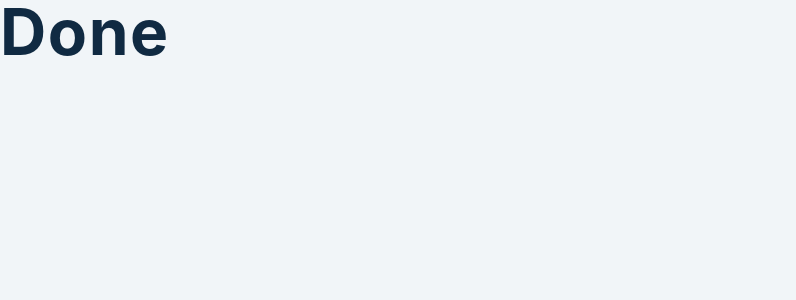
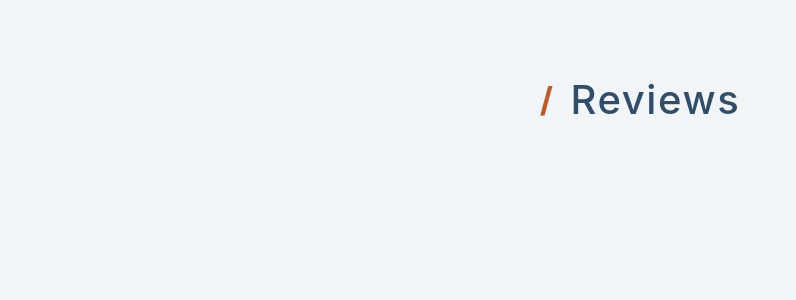
Before and after one commit to Ilie1985/slider_react, a React (Create React App) app: page / in a window 1280 px wide. Shown: the top 300 px of the page, without its empty margins (0-796 px from the left). Built offline with nearby package versions, Linux system fonts and the light colour scheme.

Commit message:
setting the states

```diff
--- a/package.json
+++ b/package.json
@@ -8,6 +8,7 @@
     "@testing-library/user-event": "^13.5.0",
     "react": "^18.2.0",
     "react-dom": "^18.2.0",
+    "react-icons": "^4.6.0",
     "react-scripts": "5.0.1",
     "web-vitals": "^2.1.4"
   },
--- a/src/App.js
+++ b/src/App.js
@@ -5,10 +5,19 @@
 import data from "./data";
 
 function App() {
+  const [people, setPeople] = useState(data);
+  const [index, setIndex] = useState(0);
+
+  useEffect(() => {}, []);
+
   return (
-    <div className="App">
-      <h1>done</h1>
-    </div>
+    <section className="section">
+      <div className="title">
+        <h2>
+          <span>/</span> reviews
+        </h2>
+      </div>
+    </section>
   );
 }
 
```
Also changed, not shown: 1 other file (tests, documents, lock files or other folders).
